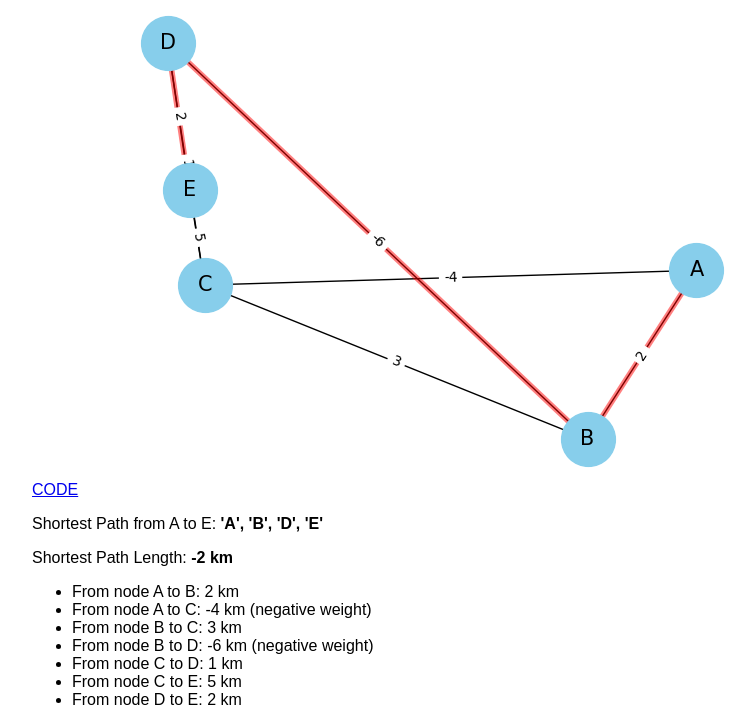
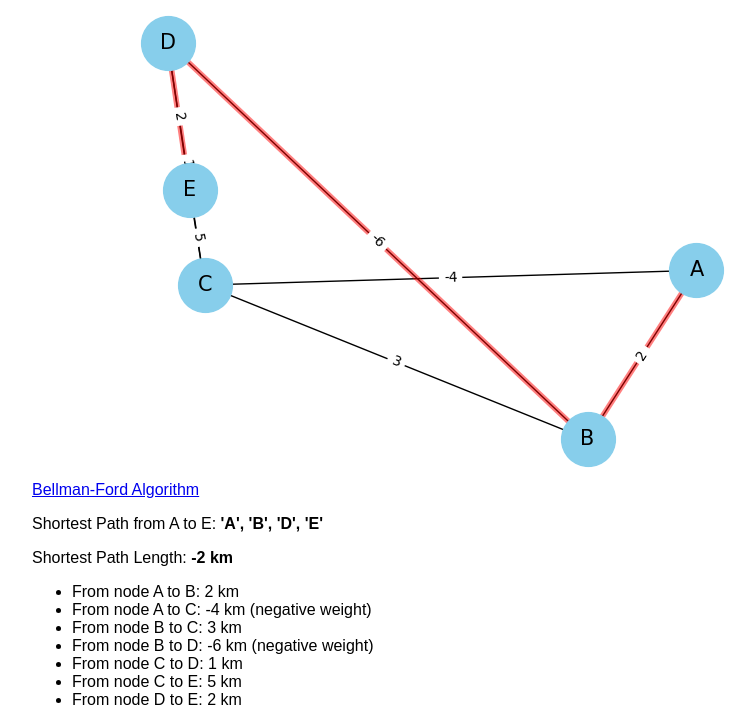
Before and after one commit to Debbatisudheer/bellman-ford, a plain HTML site: page index.html in a window 1280 px wide. Shown: the part 99-806 px from the top of the page, without its empty margins (208-963 px from the left). Drawn offline with Linux system fonts and the light colour scheme.

Commit message:
Update index.html

```diff
--- a/index.html
+++ b/index.html
@@ -13,7 +13,7 @@
 
 
   <img src="bellam ford.png" alt="Description of your image">
-   <a href="https://github.com/Debbatisudheer/bellman-ford/blob/master/main.py">CODE</a>
+   <a href="https://github.com/Debbatisudheer/bellman-ford/blob/master/main.py">Bellman-Ford Algorithm</a>
    <p>Shortest Path from A to E: <strong>'A', 'B', 'D', 'E'</strong></p>
     <p>Shortest Path Length: <strong>-2 km</strong></p>
   <ul>
```
